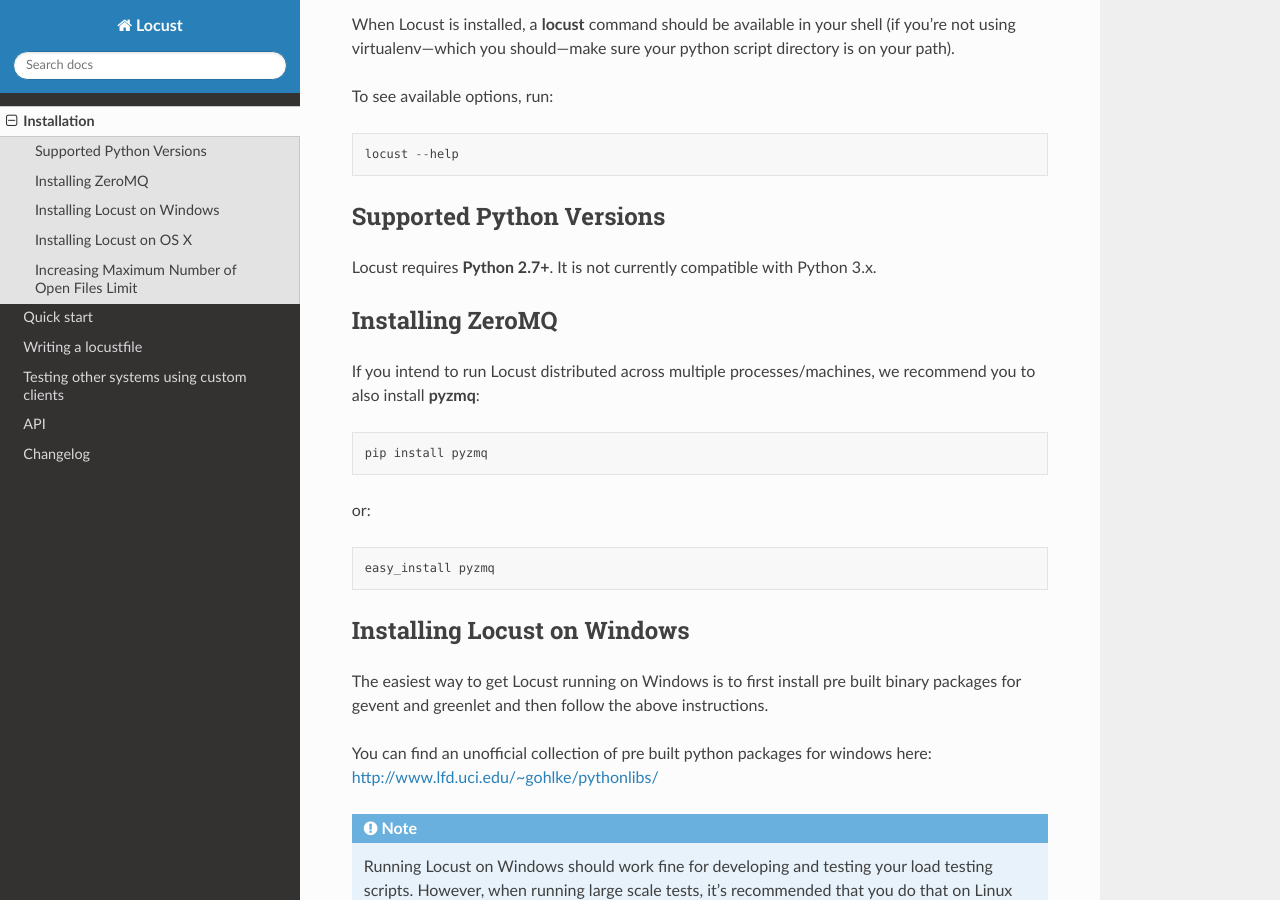
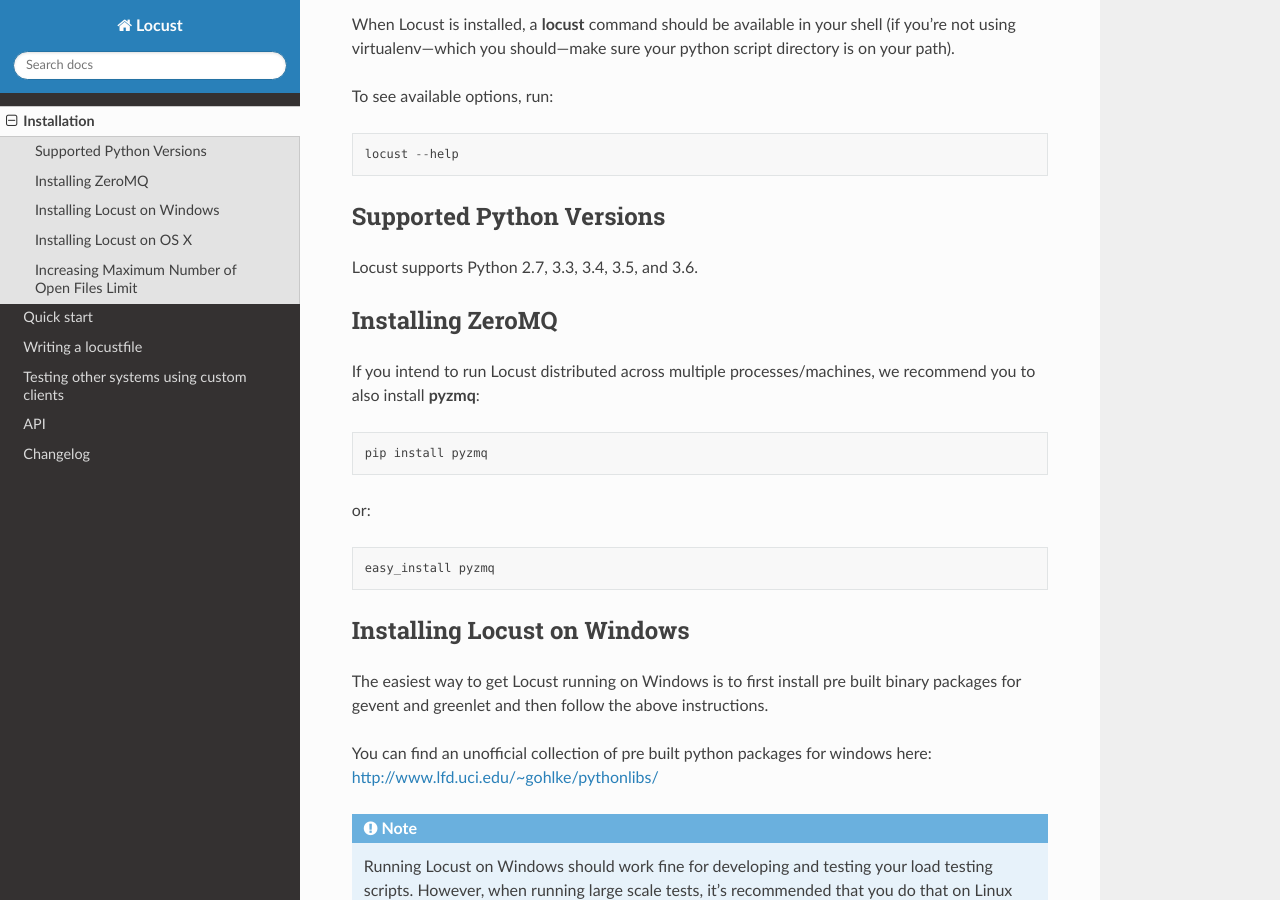
Before and after one commit to locustio/locust, a Sphinx documentation site: the page built from docs/installation.rst, in a window 1280 px wide and 900 px high, scrolled down 376 px. Built offline with Sphinx 7.4.7 and the Read the Docs theme 2.0.0, drawn with Linux system fonts in a browser that asks for light colours; pages that are not in the unit, such as notebooks, are missing from menus.

Commit message:
Updated installation.rst
Updated supported Python versions.

```diff
--- a/docs/installation.rst
+++ b/docs/installation.rst
@@ -22,7 +22,7 @@
 Supported Python Versions
 -------------------------
 
-Locust requires **Python 2.7+**.  It is not currently compatible with Python 3.x.
+Locust supports Python 2.7, 3.3, 3.4, 3.5, and 3.6.
 
 
 Installing ZeroMQ
```
